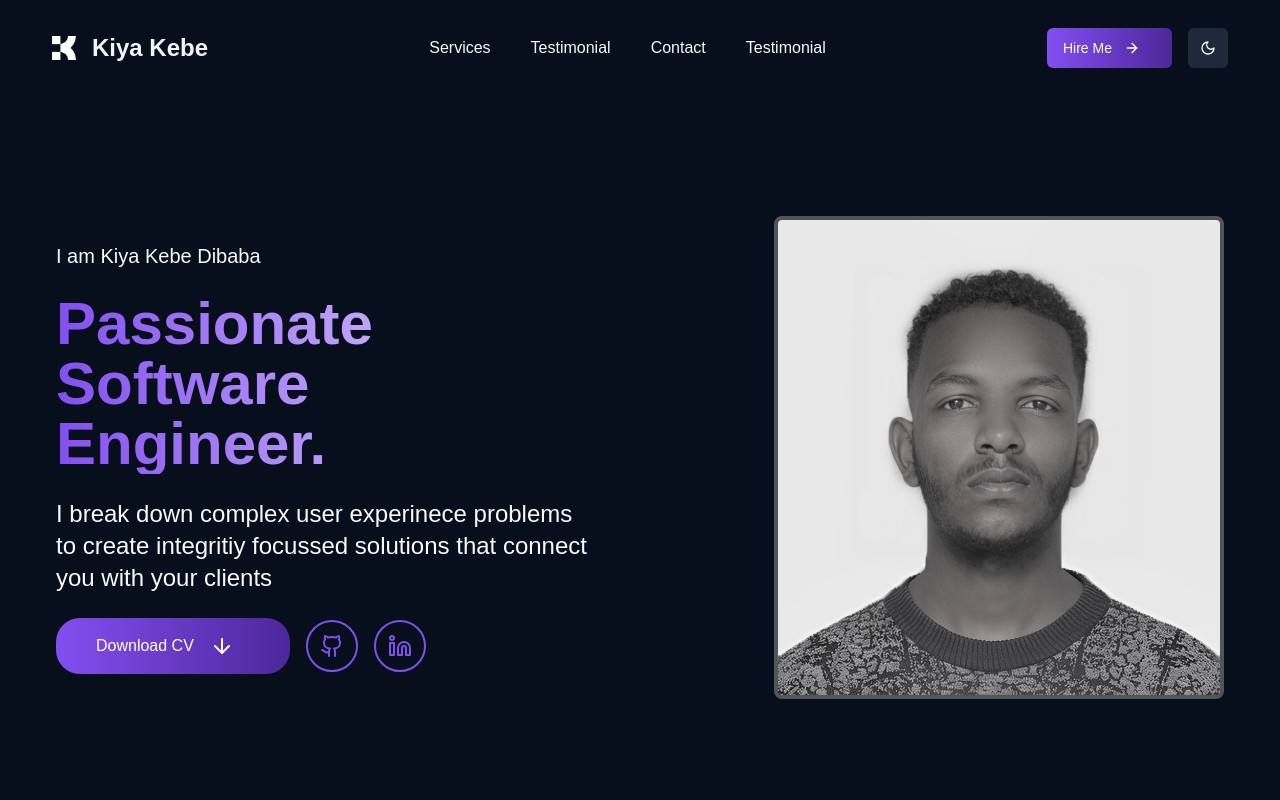
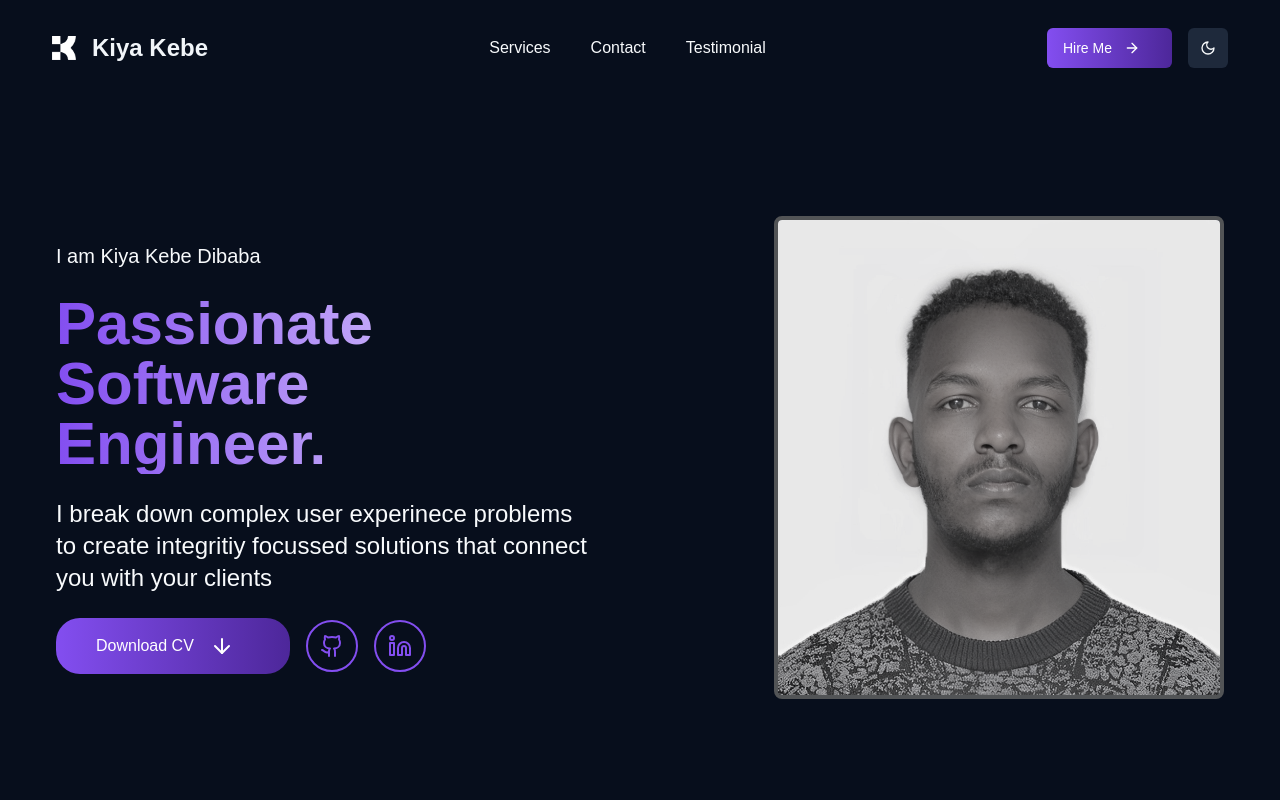
Before and after one commit to kiyakebe/portfolio-v2, a Next.js app: page / in a window 1280 px wide. Shown: the top 800 px of the page. Built offline with nearby package versions, Linux system fonts and the light colour scheme.

Commit message:
feat: update Hero component with new heading and remove testimonial link from navigation

```diff
--- a/src/components/home-page-components/Hero.tsx
+++ b/src/components/home-page-components/Hero.tsx
@@ -17,6 +17,11 @@
           <div className=" md:w-1/2 p-6 grid place-items-center">
             <div className="flex flex-col justify-center space-y-6">
               <h3 className="text-xl">I am Kiya Kebe Dibaba</h3>
+              {/* <div className="inline-block">
+                <span className="inline-flex items-center px-3 py-1 text-sm text-blue-600 bg-blue-50 rounded-full mb-8">
+
+                </span>
+              </div> */}
               <h1 className="text-2xl md:text-4xl lg:text-6xl font-bold bg-gradient-to-r from-[#834EF0] to-[#4d279a] dark:to-[#ECE3FE]  text-transparent bg-clip-text">
                 Passionate Software Engineer.
               </h1>
--- a/src/constants/index.ts
+++ b/src/constants/index.ts
@@ -4,10 +4,6 @@
   {
     label: "Services",
     href: "/#services",
-  },
-  {
-    label: "Testimonial",
-    href: "/#testimonial",
   },
   {
     label: "Contact",
```
